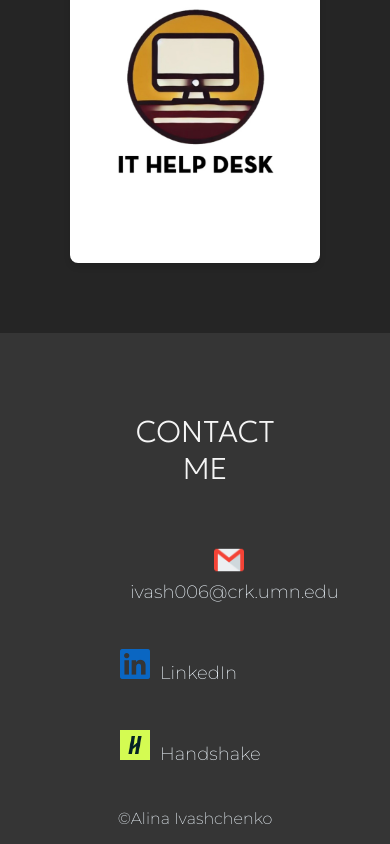
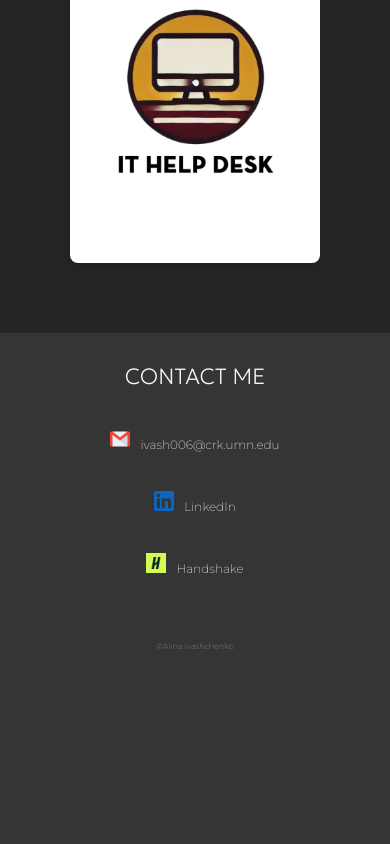
Before and after one commit to Alina-Ivashchenko/Portfolio, a React (Vite) app: page / in a window 390 px wide. Shown: the part 2590-3434 px from the top of the page. After the commit the page ends 3249 px from the top, so only its background shows below. Built offline with nearby package versions, Linux system fonts and the light colour scheme.

Commit message:
Add files via upload

```diff
--- a/src/components/Contact/contact.css
+++ b/src/components/Contact/contact.css
@@ -1,43 +1,52 @@
-.cTitle{
-    color:whitesmoke;
+@font-face {
+  font-family: 'Montserrat';
+  src: url("../../fonts/Montserrat-VariableFont_wght.ttf");
+}
+
+.cTitle {
+  color: whitesmoke;
   font-size: 30px;
   margin: 0px;
   font-weight: 150;
   margin-top: 40px;
 }
 
-  .contactDiv{
+.contactDiv {
   display: flex;
   width: fit-content;
   margin: 40px 100px 10px 120px;
 }
 
-  .contact{
-    height: fit-content;
+.contact {
+  display: flex;
+  flex-direction: column;
+  align-items: center;
+  justify-content: center;
+  height: 100%;
 }
 
-  .footer{
+.contact .cTitle {
+  align-self: flex-start;
+}
+
+.footer {
   display: flex;
   align-items: center;
   justify-content: center;
 }
 
-  .footerName{
-    font-family: Montseratt;
+.footerName {
+  margin-top: 40px;
+  font-family: Montserrat;
   font-weight: 200;
   color: aliceblue;
-  }
-
-  .contactLinksBox{
-    display: flex;
-    justify-content: left;
-    align-items: left;
+  opacity: 50%;
 }
 
 .contactLinksBox {
   display: flex;
   flex-direction: column;
-    align-items: flex-start;
+  align-items:first baseline;
   gap: 10px;
 }
 
@@ -47,9 +56,9 @@
   color: aliceblue;
 }
 
-.email{
+.email {
   color: aliceblue;
-  font-family: Montseratt;
+  font-family: Montserrat;
   font-weight: 200;
   margin-left: 10px;
   transition: all 0.3s ease;
@@ -65,7 +74,7 @@ a {
   text-shadow: 0 0 10px rgba(255, 255, 255);
 }
 
-.contactLogos{
+.contactLogos {
   width: 30px;
 }
 
@@ -79,3 +88,68 @@ a {
   opacity: 1;
   transform: translateY(0);
 }
+
+@media (max-width: 768px) {
+  .cTitle {
+    font-size: 26px;
+    margin-top: 20px;
+  }
+
+  .contactDiv {
+    margin: 20px 40px 10px 40px;
+    flex-direction: column;
+    align-items: center;
+  }
+
+  .contactLinksBox {
+    gap: 15px;
+    align-items: center;
+  }
+
+  .contactLinks {
+    font-size: 16px;
+  }
+
+  .email {
+    font-size: 14px;
+  }
+
+  .contactLogos {
+    width: 25px;
+  }
+
+  .footerName{
+    font-size: 10px;
+  }
+}
+
+@media (max-width: 480px) {
+  .cTitle {
+    font-size: 22px;
+    margin-top: 15px;
+  }
+
+  .contactDiv {
+    margin: 15px 20px 10px 20px;
+  }
+
+  .contactLinksBox {
+    gap: 10px;
+  }
+
+  .contactLinks {
+    font-size: 14px;
+  }
+
+  .email {
+    font-size: 12px;
+  }
+
+  .contactLogos {
+    width: 20px;
+  }
+
+  .footerName{
+    font-size: 8px;
+  }
+}
```
Lines whose indentation alone changed are shown as unchanged.
